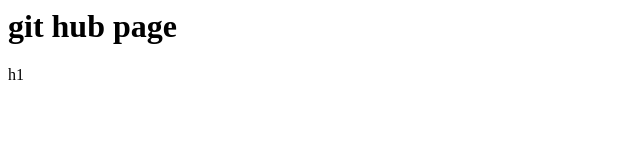
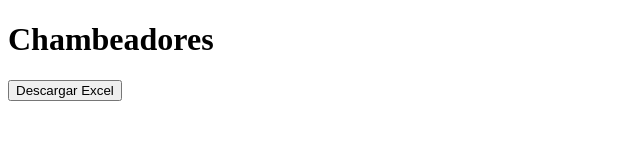
Before and after one commit to Fear0fWomen/Pagina, a plain HTML site: page index.html in a window 1280 px wide. Shown: the whole page, without its empty margins (0-640 px from the left). Drawn offline with Linux system fonts and the light colour scheme.

Commit message:
Update index.html

```diff
--- a/index.html
+++ b/index.html
@@ -1 +1,15 @@
-<h1> git hub page </h1>h1
+<!DOCTYPE html>
+<html lang="es">
+<head>
+    <meta charset="UTF-8">
+    <meta name="viewport" content="width=device-width, initial-scale=1.0">
+    <title>Chambeadores</title>
+</head>
+<body>
+    <h1>Chambeadores</h1>
+
+    <!-- Botón para descargar el archivo de Google Drive -->
+    <button onclick="window.location.href='https://drive.google.com/file/d/1kAwuksLqKKLXsaMjbqjG92_n-7-FAYk9/view?usp=sharing';">Descargar Excel</button>
+
+</body>
+</html>
```
